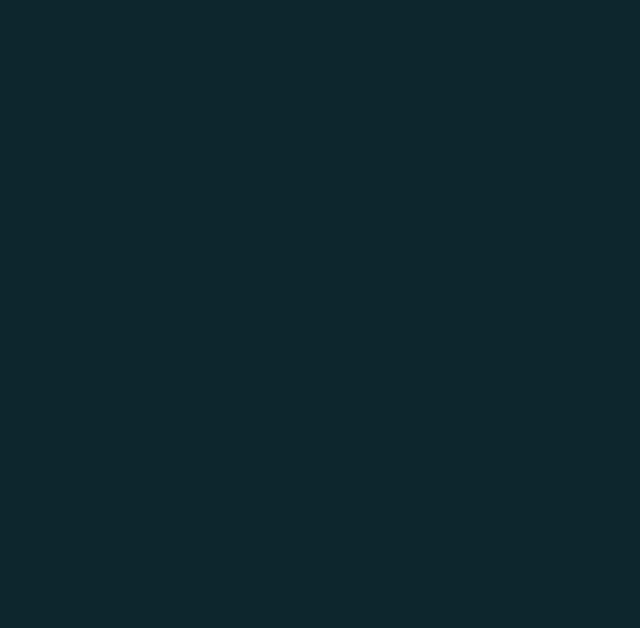
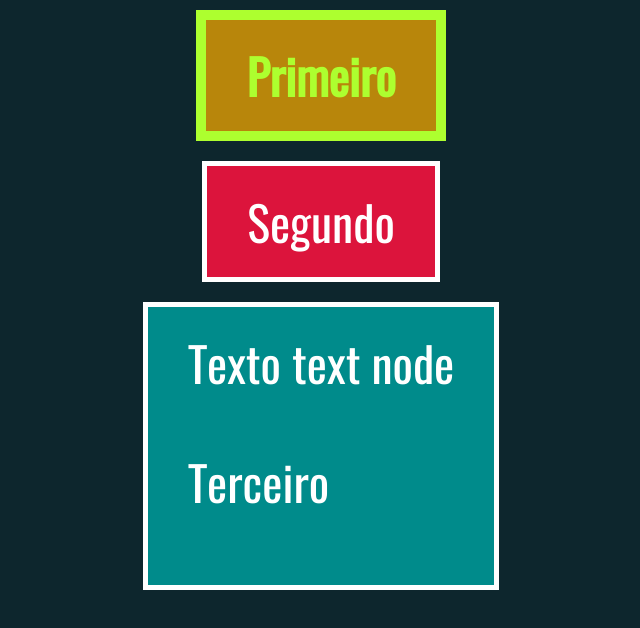
Before and after one commit to angelahempkmeier/javascript-learning, a website: page dom/dom/modificandoHTML1.html in a window 1280 px wide. Shown: the whole page, without its empty margins (319-959 px from the left). Drawn offline with Linux system fonts and the light colour scheme.

Commit message:
modificando o html

```diff
--- a/dom/dom/modificandoHTML1.html
+++ b/dom/dom/modificandoHTML1.html
@@ -9,7 +9,32 @@
 
 <body class='conteudo exercicio'>
     <script>
-        // ...
+        const body = document.querySelector('body');
+
+        const div1 = document.createElement('div');
+        div1.classList.add('destaque');
+        div1.innerHTML = 'Primeiro';
+
+        const div2 = document.createElement('div');
+        div2.setAttribute('wm-atributo', 'valor');
+        div2.innerHTML = 'Segundo';
+
+        const p = document.createElement('p');
+        p.innerHTML = 'Terceiro';
+        const div3 = document.createElement('div');
+        div3.appendChild(p);
+
+        body.appendChild(div1);
+        body.appendChild(div2);
+        body.appendChild(div3);
+
+        const texto = document.createTextNode('Texto text node');
+        div3.insertBefore(texto, div3.childNodes[0]);
+
+        const div4 = div3.cloneNode(true);
+        body.appendChild(div4);
+
+        body.removeChild(div3);
     </script>
 </body>
 
```
Also changed, not shown: dom/dom/acessandoAtributos1.html (+1 -1 lines).
